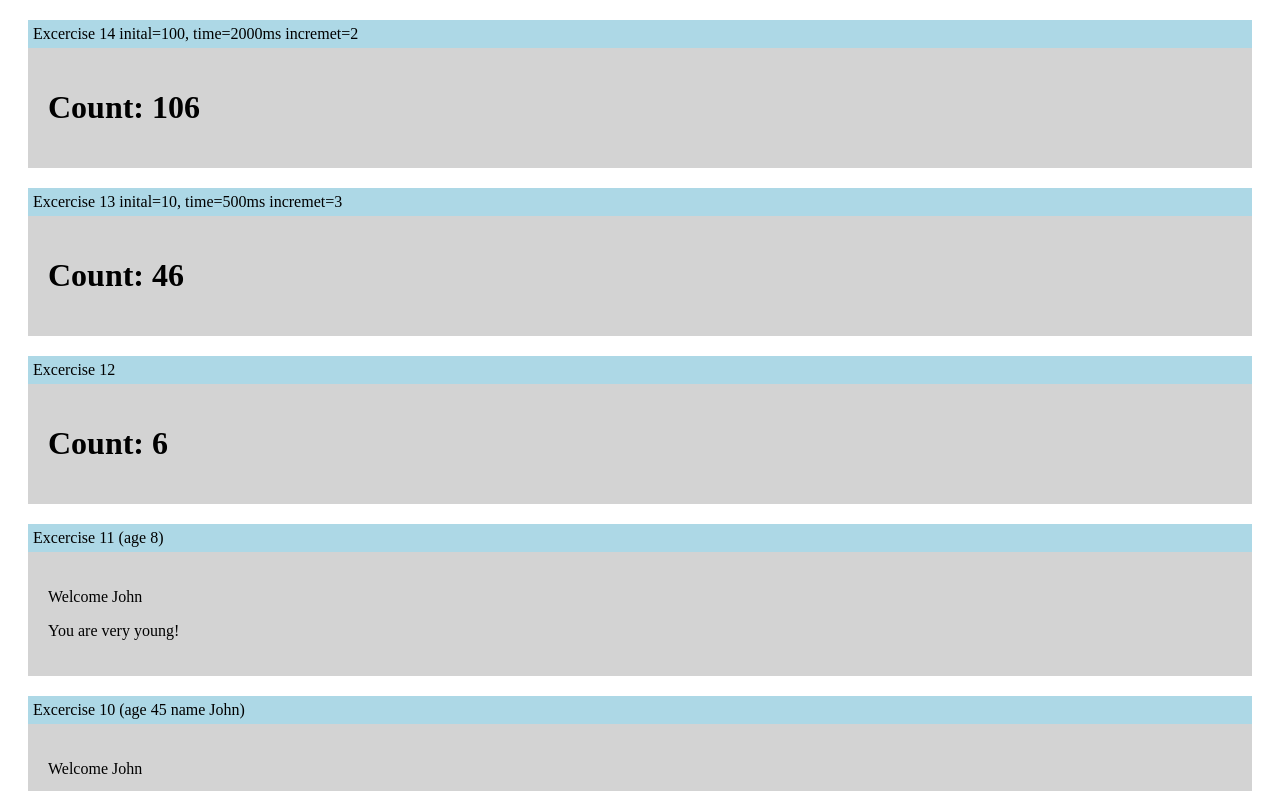
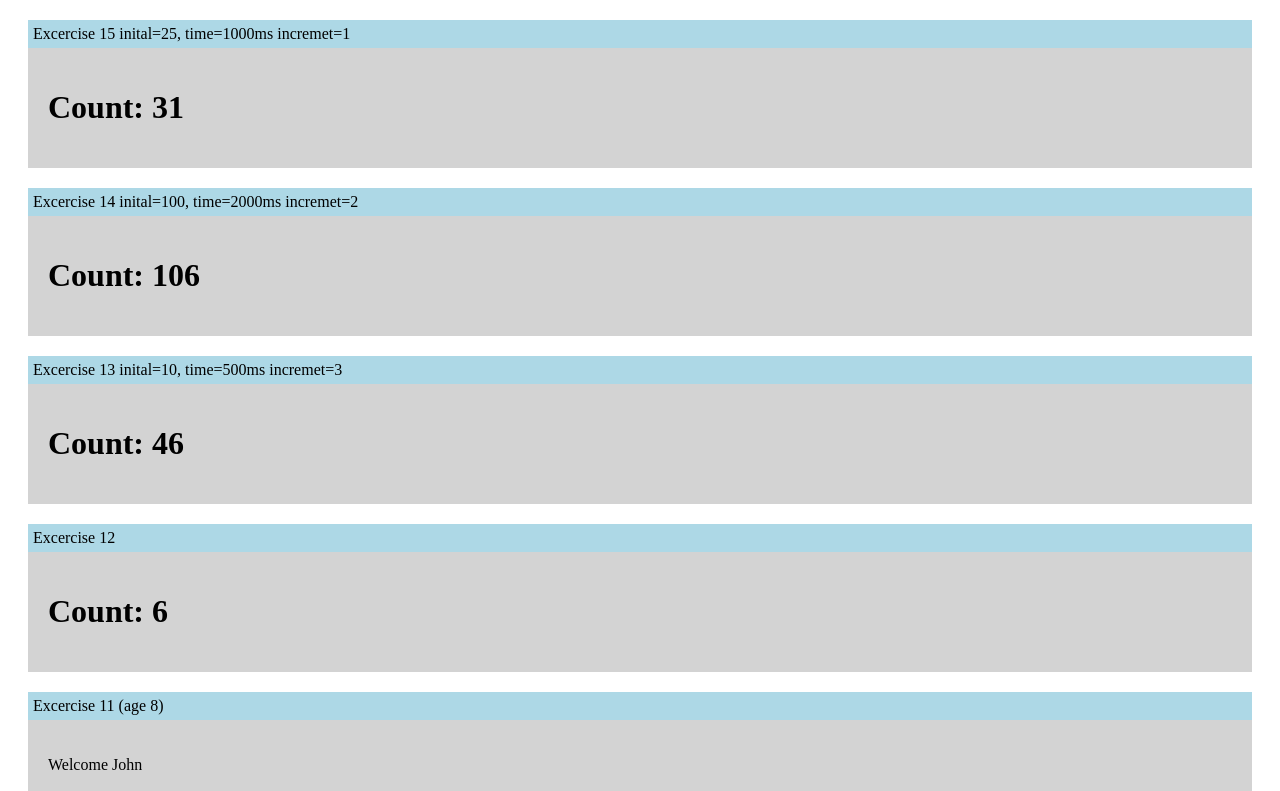
Before and after one commit to mhborazan/Develhope-Exercises, a React (Vite) app in the folder react/: page / in a window 1280 px wide. Shown: the top 791 px of the page. Built offline with nearby package versions, Linux system fonts and the light colour scheme.

Commit message:
excercise 15

```diff
--- a/react/src/App.jsx
+++ b/react/src/App.jsx
@@ -8,6 +8,7 @@ import Welcome10 from './excercises/excercise-11/Welcome10'
 import Counter from './excercises/excercise-12/Counter'
 import Counter2 from './excercises/excercise-13/Counter2'
 import Counter3 from './excercises/excercise-14/Counter3'
+import Counter4 from './excercises/excercise-15/excercise-14/Counter4'
 import Welcome from './excercises/excercise-2/Welcome'
 import Welcome2 from './excercises/excercise-3/Welcome2'
 import Welcome3 from './excercises/excercise-4/Welcome3'
@@ -22,6 +23,11 @@ function App() {
 
   return (
     <>
+
+      <Seperator id="15 inital=25, time=1000ms incremet=1">
+        <Counter4 initial={25} time={1000} increment={1}/>
+      </Seperator>
+
       <Seperator id="14 inital=100, time=2000ms incremet=2">
         <Counter3 initial={100} time={2000} increment={2}/>
       </Seperator>
--- /dev/null
+++ b/react/src/excercises/excercise-15/excercise-14/Counter4.jsx
@@ -0,0 +1,23 @@
+import React, { Component, useContext } from 'react'
+import CounterDisplay from './CounterDisplay';
+
+export default class Counter4 extends Component {
+  constructor(props) {
+    super(props)
+    this.state = {
+      count: props.initial
+    }
+  }
+  componentDidMount(){
+    const myInterval = setInterval(() => {
+      this.setState({ count: this.state.count + this.props.increment});
+    }, this.props.time);
+
+    return () => clearInterval(myInterval);
+  }
+  render() {
+    return (
+      <CounterDisplay count={this.state.count}/>
+    )
+  }
+}
--- /dev/null
+++ b/react/src/excercises/excercise-15/excercise-14/CounterDisplay.jsx
@@ -0,0 +1,7 @@
+import React from 'react'
+
+export default function CounterDisplay({count}) {
+  return (
+    <h1>Count: {count}</h1>
+  )
+}
```
